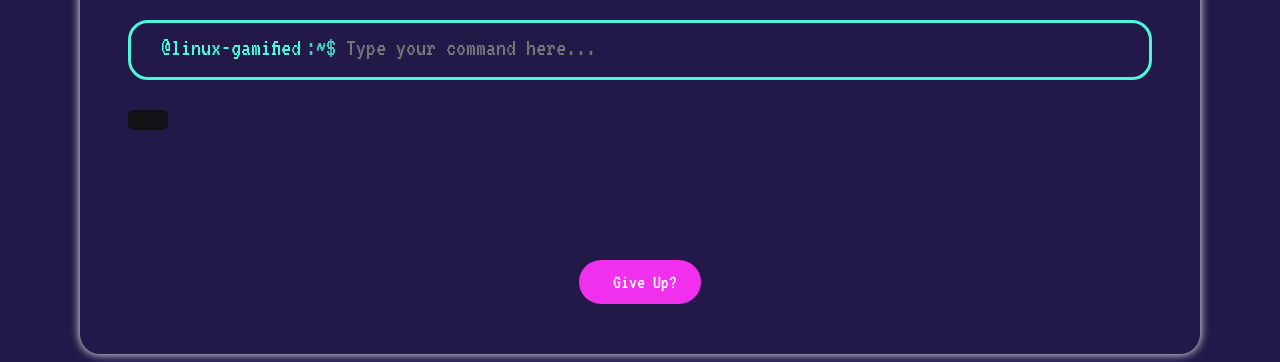
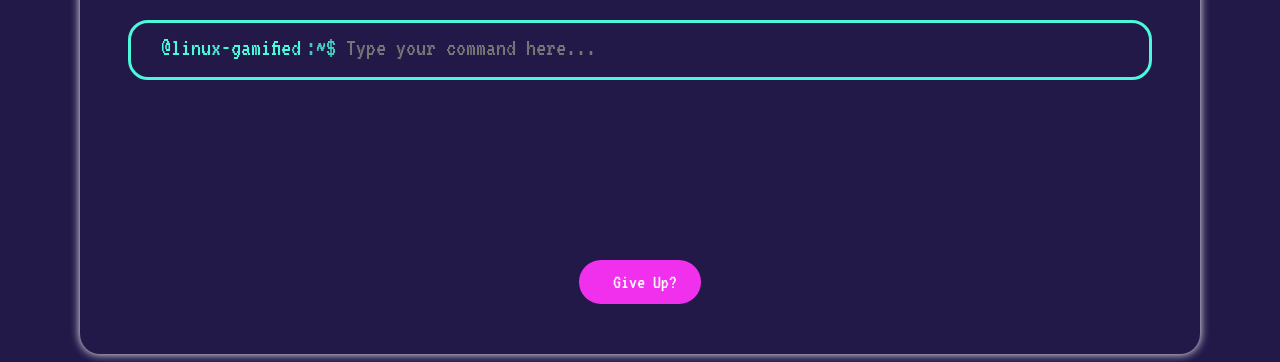
Before and after one commit to DavonGT/linux_gamified, a Django app: template game/templates/game/game.html in a window 1280 px wide. Shown: the part 342-704 px from the top of the page. Run offline with Django 5.2, Linux system fonts and the light colour scheme; the template is opened without the code that fills it, so the values that code supplies are empty.

Commit message:
sdbjadsh

```diff
--- a/game/static/game/css/game.css
+++ b/game/static/game/css/game.css
@@ -263,10 +263,10 @@ body {
 
 
 .feedback {
-    width: 20px;
-    margin-top: 10px;
-    color: #0f0;
-    opacity: 0.9;
+    width: 0px;
+    height: 0px;
+    background-color:#231949;
+    opacity: 1;
 }
 
 /* Footer styles */
--- a/game/templates/game/game.html
+++ b/game/templates/game/game.html
@@ -75,10 +75,12 @@
                     </div>
                 </div>
             </div>
-             <div id="feedback-container">
-                <p id="feedback" class="feedback"></p>
-                {% comment %} <p id="game-over-message" class="game-over" style="display: none;"> GAME OVER</p> {% endcomment %}
-            </div>
+            <center>
+                <div id="feedback-container">
+                    <p id="feedback" class="feedback"></p>
+                    {% comment %} <p id="game-over-message" class="game-over" style="display: none;"> GAME OVER</p> {% endcomment %}
+                </div>
+            </center>
         </main>
 
         <footer class="game-footer">
@@ -150,7 +152,7 @@
 
             function handleCorrectAnswer(data) {
                 console.log('Correct');
-                showFeedback('<img src="{% static "game/img/check.png" %}" alt="Correct Answer" style="width: 20px; height: 20px;">', 'success');
+                showFeedback('<img src="{% static "game/img/check.png" %}" alt="Correct Answer" style="width: 30px; height: 30px; background-color: #231949;">', 'success');
                 setTimeout(() => {
                     location.reload();
                 }, 1000);
@@ -159,7 +161,7 @@
 
             function handleIncorrectAnswer(data) {
                 console.log('Incorrect');
-                showFeedback('<img src="{% static "game/img/wrong.png" %}" alt="Wrong Answer" style="width: 20px; height: 20px;">', 'incorrect');
+                showFeedback('<img src="{% static "game/img/wrong.png" %}" alt="Wrong Answer" style="width: 30px; height: 30px; background-color: #231949;">', 'incorrect');
                 if (elements.lives && data.lives !== undefined) {
                     elements.lives.textContent = data.lives;
                 }
```
